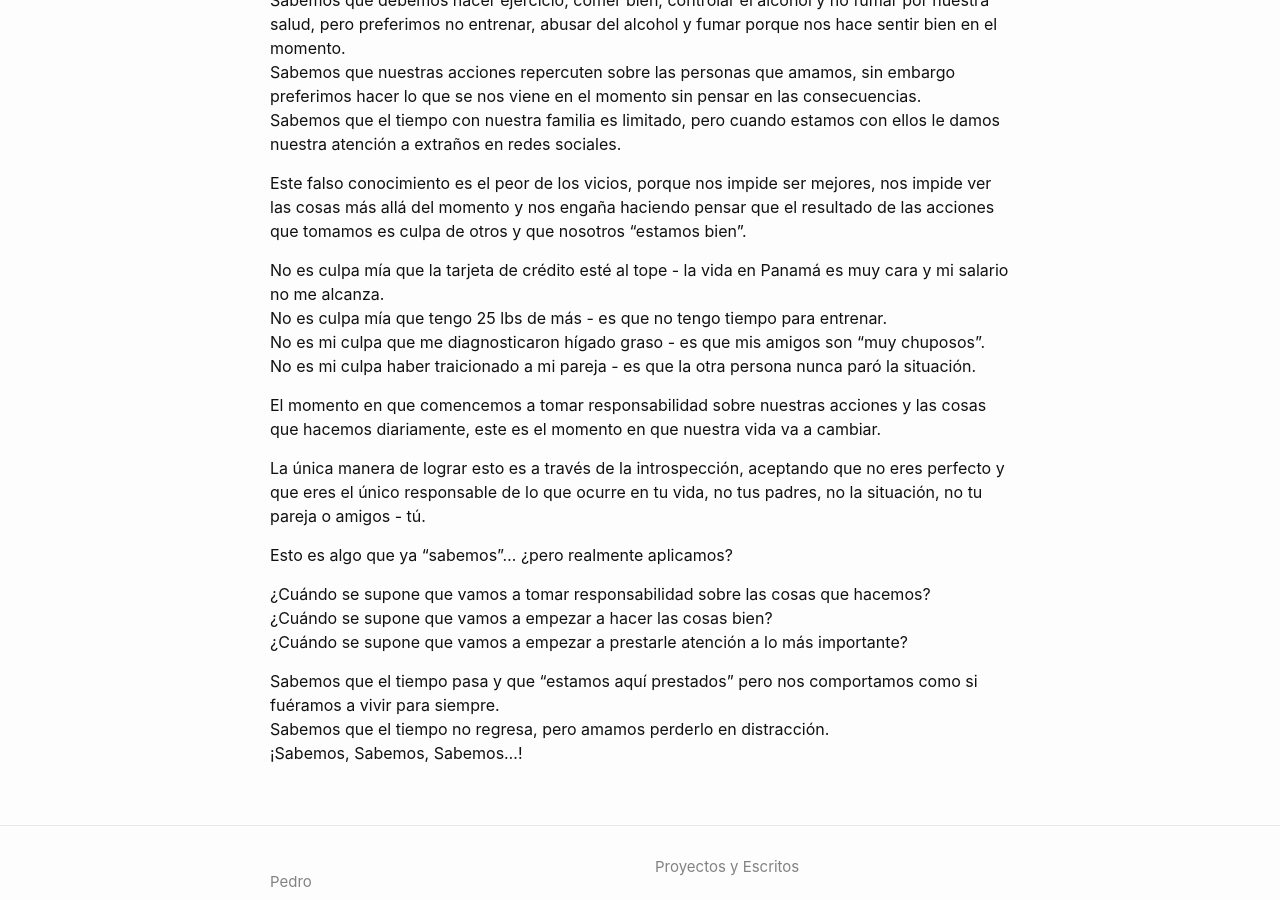
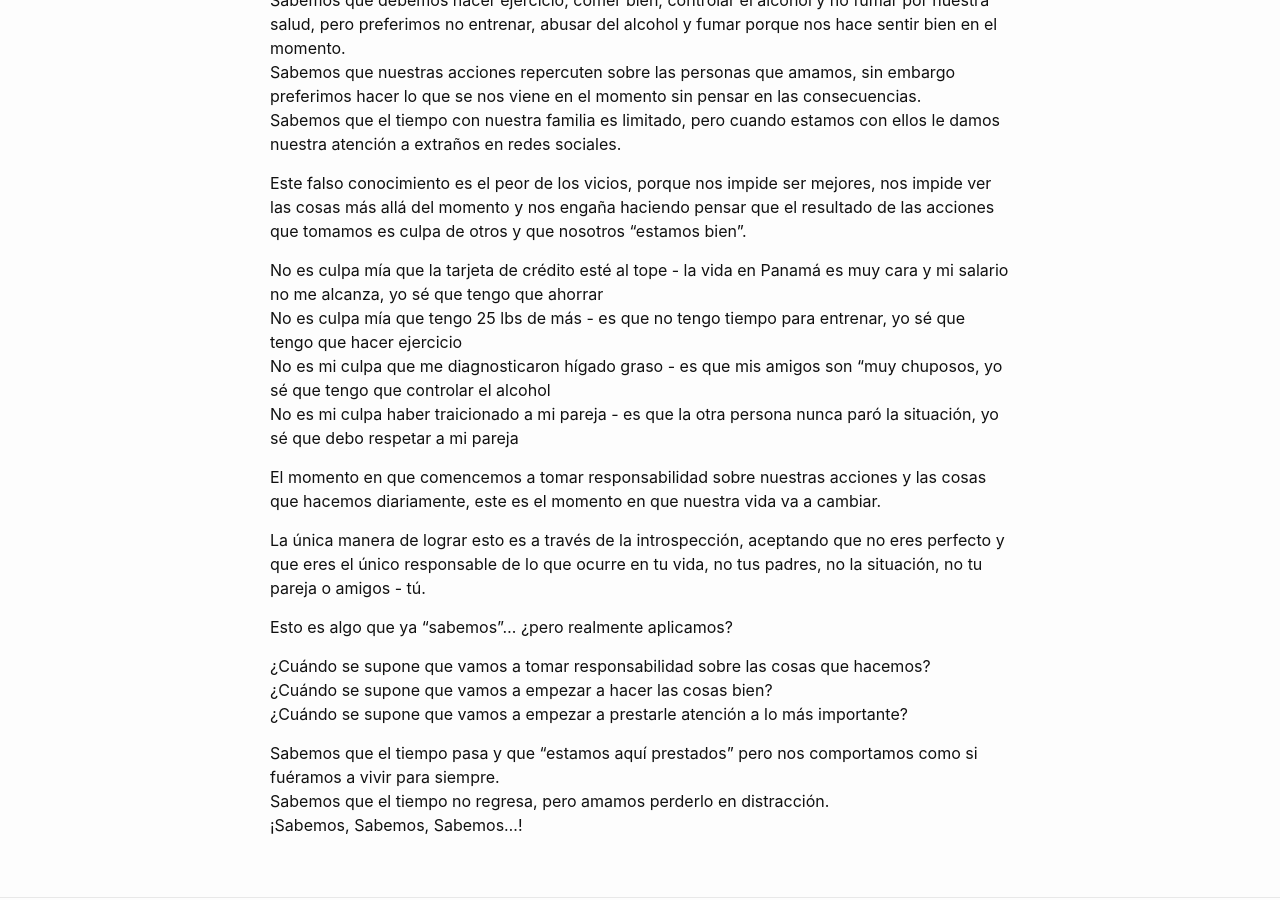
Before and after one commit to petesect18/notas, a Jekyll site: the page built from _posts/2023-19-11-saber.md, in a window 1280 px wide and 900 px high, scrolled down 1037 px. Built offline with Jekyll 4.4.1, drawn with Linux system fonts in a browser that asks for light colours.

Commit message:
Update 2023-19-11-saber.md

```diff
--- a/_posts/2023-19-11-saber.md
+++ b/_posts/2023-19-11-saber.md
@@ -19,10 +19,10 @@ Sabemos que el tiempo con nuestra familia es limitado, pero cuando estamos con e
 
 Este falso conocimiento es el peor de los vicios, porque nos impide ser mejores, nos impide ver las cosas más allá del momento y nos engaña haciendo pensar que el resultado de las acciones que tomamos es culpa de otros y que nosotros "estamos bien".
 
-No es culpa mía que la tarjeta de crédito esté al tope - la vida en Panamá es muy cara y mi salario no me alcanza.
-No es culpa mía que tengo 25 lbs de más - es que no tengo tiempo para entrenar.
-No es mi culpa que me diagnosticaron hígado graso - es que mis amigos son "muy chuposos".
-No es mi culpa haber traicionado a mi pareja - es que la otra persona nunca paró la situación.
+No es culpa mía que la tarjeta de crédito esté al tope - la vida en Panamá es muy cara y mi salario no me alcanza, yo sé que tengo que ahorrar
+No es culpa mía que tengo 25 lbs de más - es que no tengo tiempo para entrenar, yo sé que tengo que hacer ejercicio
+No es mi culpa que me diagnosticaron hígado graso - es que mis amigos son "muy chuposos, yo sé que tengo que controlar el alcohol
+No es mi culpa haber traicionado a mi pareja - es que la otra persona nunca paró la situación, yo sé que debo respetar a mi pareja
 
 El momento en que comencemos a tomar responsabilidad sobre nuestras acciones y las cosas que hacemos diariamente, este es el momento en que nuestra vida va a cambiar.
 
```
